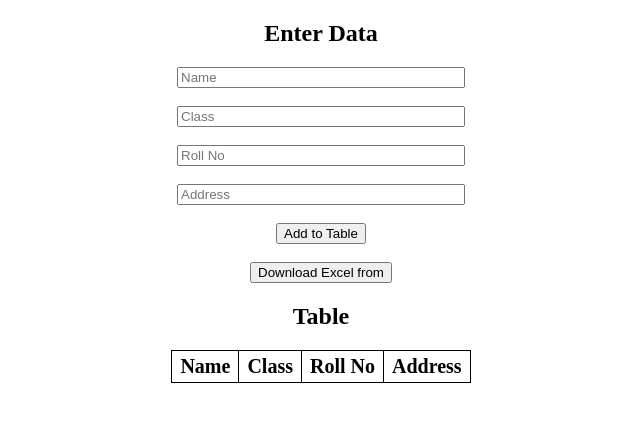
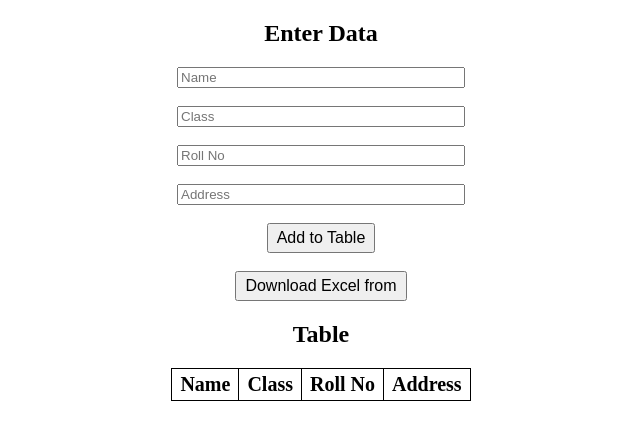
Before and after one commit to Pradummna/form.js, a plain HTML site: page index.html in a window 1280 px wide. Shown: the whole page, without its empty margins (319-959 px from the left). Drawn offline with Linux system fonts and the light colour scheme.

Commit message:
Updated index.html

```diff
--- a/index.html
+++ b/index.html
@@ -23,6 +23,11 @@
             padding: 4px 8px;
             font-size: 20px;
         }
+
+	button {
+    		font-size: 16px;
+    		padding: 4px 8px;
+	}
     </style>
 </head>
 
```
